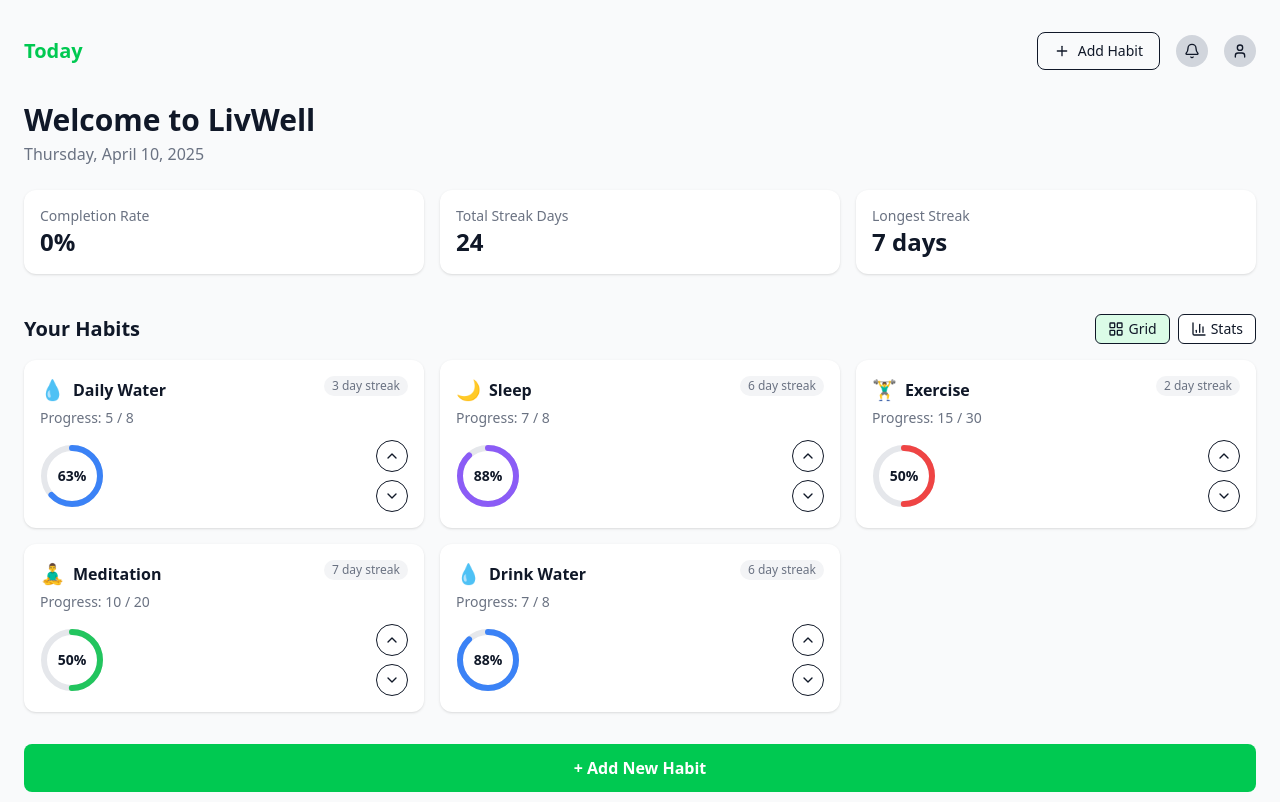
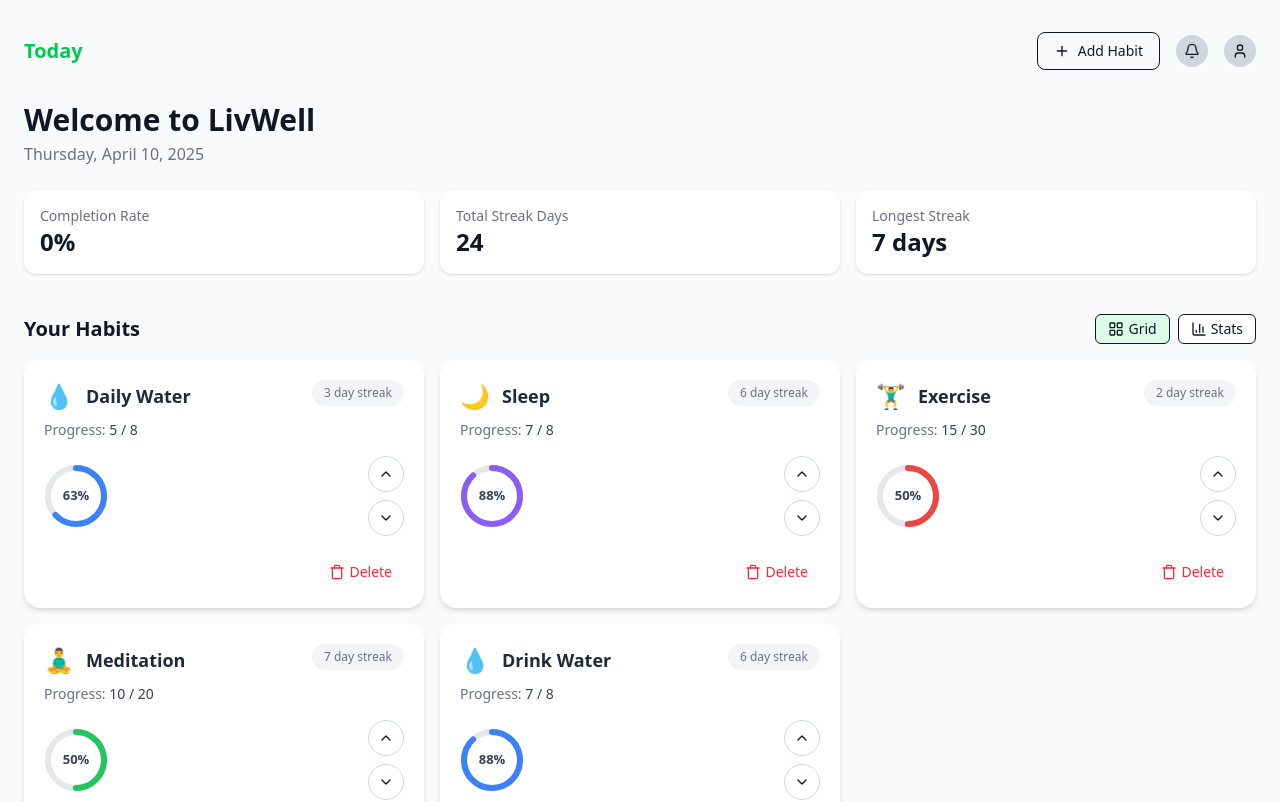
Before and after one commit to DyandraWI/LivWell-ClientSide, a React (Vite) app in the folder client/: page /dashboard in a window 1280 px wide. Shown: the top 802 px of the page. Built offline with nearby package versions, Linux system fonts and the light colour scheme.

Commit message:
Delete Habits

```diff
--- a/client/src/components/dashboard/HabitCard.jsx
+++ b/client/src/components/dashboard/HabitCard.jsx
@@ -1,25 +1,43 @@
-import React from 'react';
-import { ChevronUp, ChevronDown } from 'lucide-react';
+import React, { useState } from 'react';
+import { ChevronUp, ChevronDown, Trash } from 'lucide-react';
+import { motion, AnimatePresence } from 'framer-motion';
 
-const HabitCard = ({ habit, onIncrease, onDecrease }) => {
-  const percent = habit.progress;
+const HabitCard = ({ habit, onIncrease, onDecrease, onConfirmDelete }) => {
+  const [showConfirm, setShowConfirm] = useState(false);
+  const [isVisible, setIsVisible] = useState(true);
+
+  const handleDelete = () => {
+    setIsVisible(false); // trigger fade out
+    setTimeout(() => onConfirmDelete(), 300); // wait for fade out to finish
+  };
 
   return (
-    <div className="bg-white rounded-xl shadow p-4 relative">
+    <AnimatePresence>
+      {isVisible && (
+        <motion.div
+          initial={{ opacity: 1 }}
+          exit={{ opacity: 0, scale: 0.95 }}
+          transition={{ duration: 0.3 }}
+          className="bg-white rounded-2xl shadow-md p-5 hover:shadow-lg transition-shadow duration-300"
+        >
+          {/* Header */}
           <div className="flex justify-between items-start">
-        <div className="flex items-center gap-2">
-          <span className="text-xl">{habit.icon}</span>
-          <h4 className="text-md font-semibold">{habit.name}</h4>
+            <div className="flex items-center gap-3">
+              <span className="text-2xl">{habit.icon}</span>
+              <h4 className="text-lg font-semibold text-gray-800">{habit.name}</h4>
             </div>
-        <span className="text-xs text-gray-500 bg-gray-100 px-2 py-0.5 rounded-full">
+            <span className="text-[12px] text-gray-500 bg-gray-100 px-3 py-1 rounded-full">
               {habit.streak} day streak
             </span>
           </div>
-      <p className="text-sm text-gray-500 mt-1">
-        Progress: {habit.current} / {habit.goal}
+
+          {/* Progress Info */}
+          <p className="text-sm text-gray-500 mt-2">
+            Progress: <span className="text-gray-700 font-medium">{habit.current} / {habit.goal}</span>
           </p>
 
-      <div className="flex items-center justify-between mt-3">
+          {/* Progress Circle + Controls */}
+          <div className="flex items-center justify-between mt-4">
             <div className="relative w-16 h-16">
               <svg className="w-full h-full transform -rotate-90">
                 <circle cx="32" cy="32" r="28" stroke="#e5e7eb" strokeWidth="6" fill="none" />
@@ -30,24 +48,72 @@
                   stroke={habit.color}
                   strokeWidth="6"
                   strokeDasharray={176}
-              strokeDashoffset={176 - (176 * percent) / 100}
+                  strokeDashoffset={176 - (176 * habit.progress) / 100}
                   fill="none"
                   strokeLinecap="round"
+                  className="transition-all duration-500"
                 />
               </svg>
-          <div className="absolute inset-0 flex items-center justify-center text-sm font-bold">{percent}%</div>
+              <div className="absolute inset-0 flex items-center justify-center text-[13px] font-semibold text-gray-700">
+                {habit.progress}%
+              </div>
             </div>
 
             <div className="flex flex-col gap-2">
-          <button onClick={onIncrease} className="w-8 h-8 rounded-full border flex items-center justify-center hover:bg-gray-100">
+              <button
+                onClick={onIncrease}
+                className="w-9 h-9 rounded-full border border-gray-300 flex items-center justify-center hover:bg-gray-100 transition"
+                aria-label="Increase"
+              >
                 <ChevronUp size={16} />
               </button>
-          <button onClick={onDecrease} className="w-8 h-8 rounded-full border flex items-center justify-center hover:bg-gray-100">
+              <button
+                onClick={onDecrease}
+                className="w-9 h-9 rounded-full border border-gray-300 flex items-center justify-center hover:bg-gray-100 transition"
+                aria-label="Decrease"
+              >
                 <ChevronDown size={16} />
               </button>
             </div>
           </div>
+
+          {/* Delete Button with Confirmation */}
+          <div className="mt-5 flex justify-end relative group">
+            {!showConfirm ? (
+              <button
+                onClick={() => setShowConfirm(true)}
+                className="flex items-center gap-1 text-sm text-red-500 hover:text-white hover:bg-red-400 hover:shadow-sm px-3 py-1.5 rounded-full transition-all duration-200"
+              >
+                <Trash size={16} />
+                <span className="hidden sm:inline">Delete</span>
+              </button>
+            ) : (
+              <div className="flex gap-2 items-center">
+                <button
+                  onClick={handleDelete}
+                  className="text-sm bg-red-500 text-white px-3 py-1 rounded-full hover:bg-red-600 transition"
+                >
+                  Yes
+                </button>
+                <button
+                  onClick={() => setShowConfirm(false)}
+                  className="text-sm border border-gray-300 px-3 py-1 rounded-full hover:bg-gray-100 transition"
+                >
+                  No
+                </button>
               </div>
+            )}
+
+            {/* Tooltip */}
+            {!showConfirm && (
+              <div className="absolute -top-8 right-0 bg-gray-800 text-white text-xs px-2 py-1 rounded shadow opacity-0 group-hover:opacity-100 transition-opacity duration-200 pointer-events-none">
+                Are you sure?
+              </div>
+            )}
+          </div>
+        </motion.div>
+      )}
+    </AnimatePresence>
   );
 };
 
--- a/client/src/pages/dashboard.jsx
+++ b/client/src/pages/dashboard.jsx
@@ -2,7 +2,7 @@
 import { Plus, User, LayoutGrid, BarChart3, Bell } from 'lucide-react';
 import AddHabitModal from '../components/dashboard/AddHabitModal';
 import HabitCard from '../components/dashboard/HabitCard';
-import StatsView from '../components/dashboard/StatsView'; // Tambahkan komponen StatsView jika belum ada
+import StatsView from '../components/dashboard/StatsView';
 
 const Dashboard = () => {
   const today = new Date().toLocaleDateString('en-US', {
@@ -24,17 +24,12 @@
 
   const getDefaultColorByCategory = (icon) => {
     switch (icon) {
-      case '💧':
-        return '#3B82F6'; // Water - Blue
-      case '🌙':
-        return '#8B5CF6'; // Sleep - Purple
+      case '💧': return '#3B82F6';
+      case '🌙': return '#8B5CF6';
       case '🏋️':
-      case '🏋️‍♂️':
-        return '#EF4444'; // Exercise - Red
-      case '🧘‍♂️':
-        return '#22C55E'; // Meditation - Green
-      default:
-        return '#10B981'; // Default - Teal
+      case '🏋️‍♂️': return '#EF4444';
+      case '🧘‍♂️': return '#22C55E';
+      default: return '#10B981';
     }
   };
 
@@ -79,9 +74,12 @@
     );
   };
 
+  const handleDeleteHabit = (indexToDelete) => {
+    setHabits((prevHabits) => prevHabits.filter((_, idx) => idx !== indexToDelete));
+  };
+
   return (
     <div className="min-h-screen bg-gray-50 text-gray-900 px-6 py-8">
-      {/* Header */}
       <div className="flex items-center justify-between mb-8">
         <h1 className="text-xl font-semibold text-green-500">Today</h1>
         <div className="flex items-center gap-4">
@@ -103,7 +101,6 @@
       <h2 className="text-3xl font-bold mb-1">Welcome to LivWell</h2>
       <p className="text-gray-500 mb-6">{today}</p>
 
-      {/* Stats Summary */}
       <div className="grid grid-cols-1 md:grid-cols-3 gap-4 mb-10">
         <div className="bg-white rounded-xl shadow p-4">
           <p className="text-sm text-gray-500">Completion Rate</p>
@@ -119,7 +116,6 @@
         </div>
       </div>
 
-      {/* Habit View Controls */}
       <div className="flex items-center justify-between mb-4">
         <h3 className="text-xl font-semibold">Your Habits</h3>
         <div className="flex items-center gap-2">
@@ -142,7 +138,6 @@
         </div>
       </div>
 
-      {/* Conditional Views */}
       {showStats ? (
         <StatsView habits={habits} />
       ) : (
@@ -150,11 +145,12 @@
           <div className="grid grid-cols-1 sm:grid-cols-2 lg:grid-cols-3 gap-4 mb-8">
             {habits.map((habit, idx) => (
               <HabitCard
-                key={idx}
-                habit={habit}
-                onIncrease={() => handleProgressChange(idx, 1)}
-                onDecrease={() => handleProgressChange(idx, -1)}
-              />
+              key={idx}
+              habit={habit}
+              onIncrease={() => handleProgressChange(idx, 1)}
+              onDecrease={() => handleProgressChange(idx, -1)}
+              onConfirmDelete={() => handleDeleteHabit(idx)}
+            />
             ))}
           </div>
 
```
Lines whose indentation alone changed are shown as unchanged.
